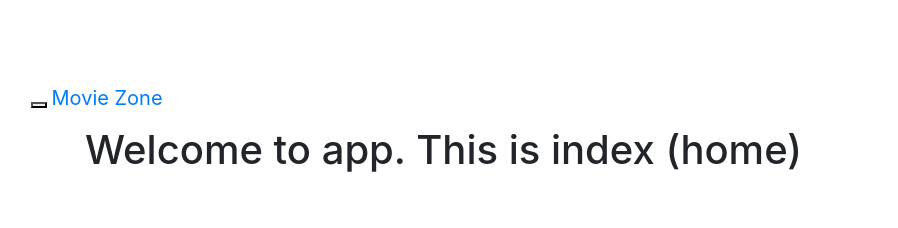
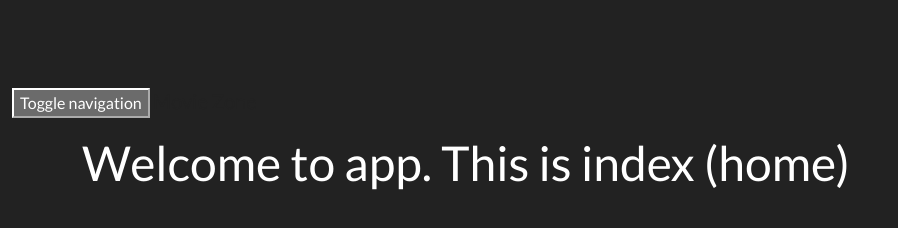
Before and after one commit to danielv14/Movie-Zone, a website: page public/index.html in a window 1280 px wide. Shown: the whole page, without its empty margins (0-898 px from the left). Drawn offline with nearby package versions, Linux system fonts and the light colour scheme; some packages are replaced by stand-ins of ours.

Commit message:
using another bootstrap theme

```diff
--- a/public/index.html
+++ b/public/index.html
@@ -3,7 +3,7 @@
 <head>
   <meta charset="UTF-8">
   <meta name="viewport" content="width=device-width, initial-scale=1.0 user-scalable=no">
-  <link rel="stylesheet" href="../bower_components/bootstrap/dist/css/bootstrap.min.css">
+  <link rel="stylesheet" href="../bower_components/bootswatch/darkly/bootstrap.min.css">
   <link rel="stylesheet" href="../bower_components/animate.css/animate.min.css">
   <link rel="stylesheet" href="css/style.css">
   <title>Movie Zone</title>
```
